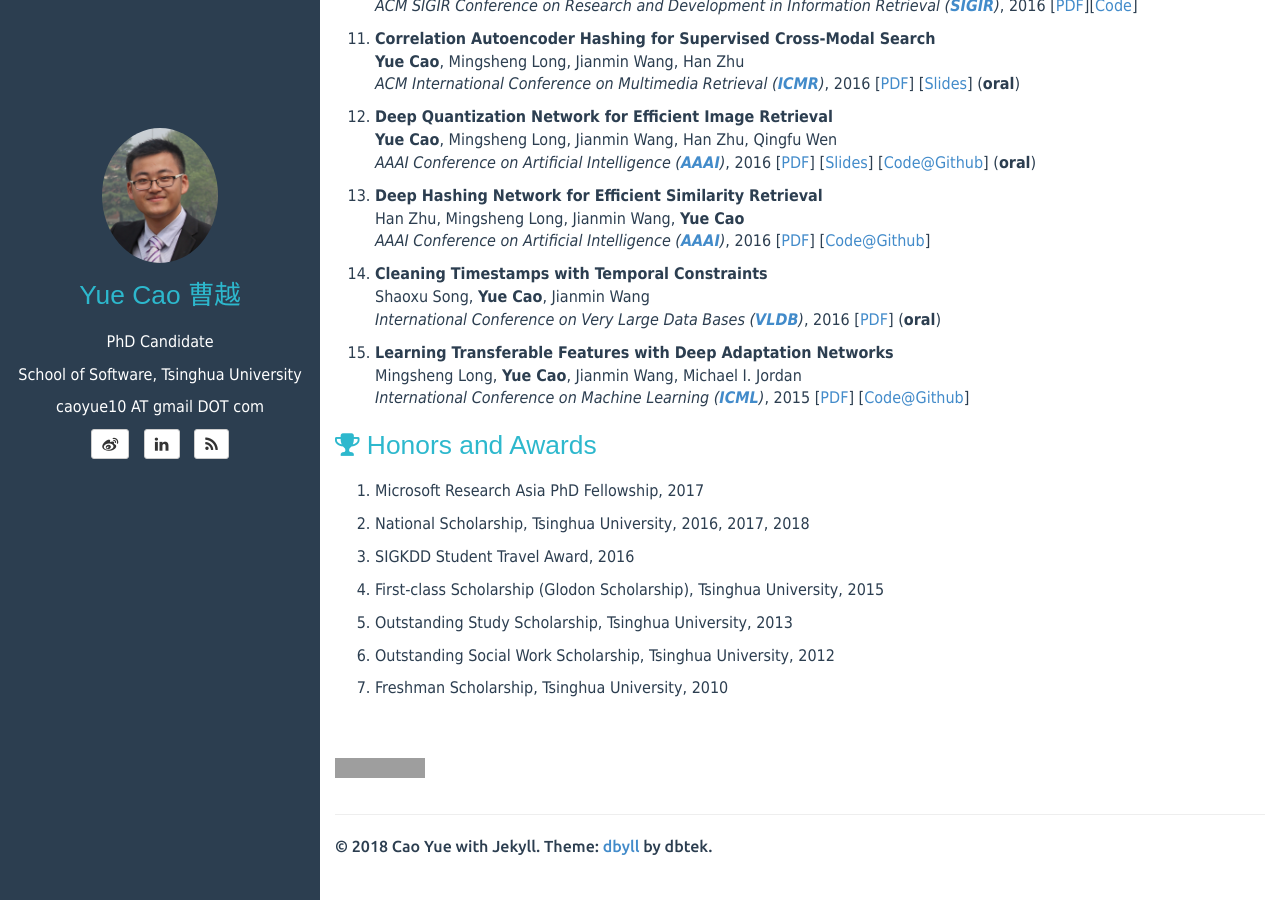
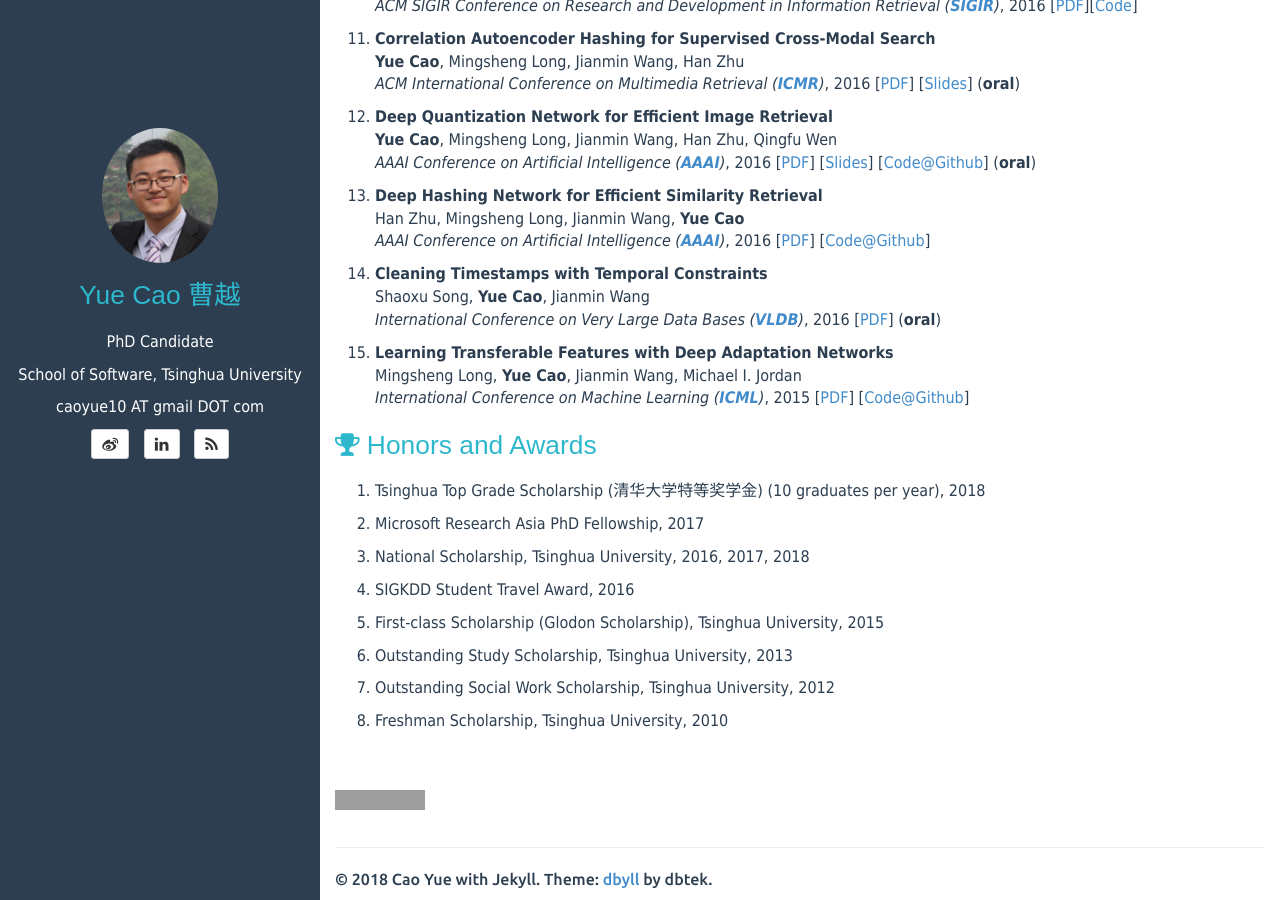
Before and after one commit to caoyue10/caoyue10.github.io, a Jekyll site: the page built from index.html, in a window 1280 px wide and 900 px high, scrolled down 1492 px. Built offline with Jekyll 4.4.1, drawn with Linux system fonts in a browser that asks for light colours; the list of posts is cut into pages by our own code; grey boxes are pictures that could not be loaded.

Commit message:
Update index.html

```diff
--- a/index.html
+++ b/index.html
@@ -220,6 +220,10 @@ tagline:
     </header>
     <ol>
     <li><p>
+        Tsinghua Top Grade Scholarship (清华大学特等奖学金) (10 graduates per year), 2018
+    </p></li>
+
+    <li><p>
         Microsoft Research Asia PhD Fellowship, 2017
     </p></li>
     <li><p>
```
